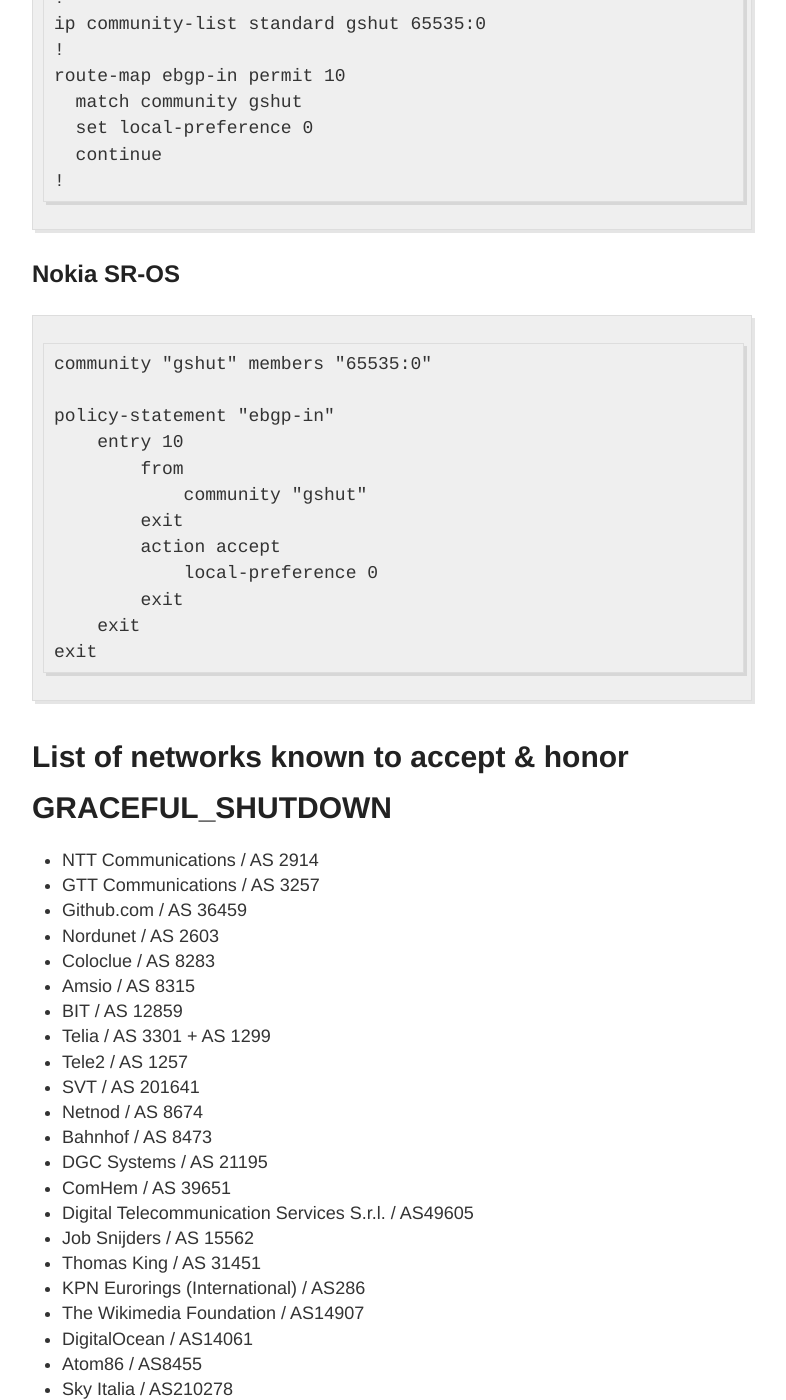
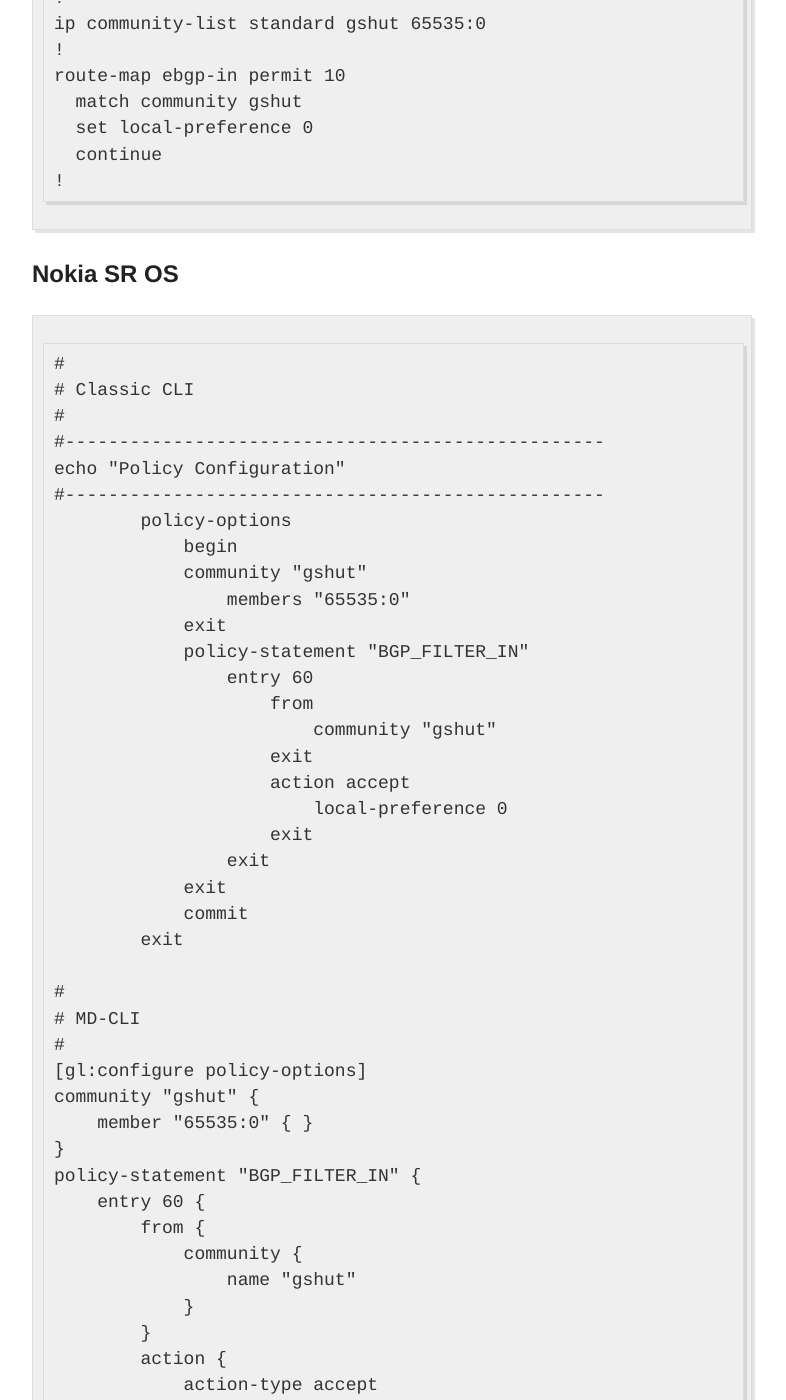
Before and after one commit to NLNOG/bgpfilterguide, a Jekyll site: the page built from guides/graceful_shutdown.md, in a window 1280 px wide and 1400 px high, scrolled down 3576 px. Shown: the whole window, without its empty margins (248-1034 px from the left). Built offline with Jekyll 4.4.1, drawn with Linux system fonts in a browser that asks for light colours; some of the changed text lies outside the part shown.

Commit message:
added Nokia SR OS MD-CLI example for gshut

````diff
--- a/guides/graceful_shutdown.md
+++ b/guides/graceful_shutdown.md
@@ -123,20 +123,52 @@
 !
 ```
 
-## Nokia SR-OS
+## Nokia SR OS
 ```
-community "gshut" members "65535:0"
+#
+# Classic CLI
+#
+#--------------------------------------------------
+echo "Policy Configuration"
+#--------------------------------------------------
+        policy-options
+            begin
+            community "gshut"
+                members "65535:0"
+            exit
+            policy-statement "BGP_FILTER_IN"
+                entry 60
+                    from
+                        community "gshut"
+                    exit
+                    action accept
+                        local-preference 0
+                    exit
+                exit
+            exit
+            commit
+        exit
 
-policy-statement "ebgp-in"
-    entry 10
-        from
-            community "gshut"
-        exit
-        action accept
+#
+# MD-CLI
+#
+[gl:configure policy-options]
+community "gshut" {
+    member "65535:0" { }
+}
+policy-statement "BGP_FILTER_IN" {
+    entry 60 {
+        from {
+            community {
+                name "gshut"
+            }
+        }
+        action {
+            action-type accept
             local-preference 0
-        exit
-    exit
-exit
+        }
+    }
+}
 ```
 
 # List of networks known to accept & honor GRACEFUL_SHUTDOWN
````
